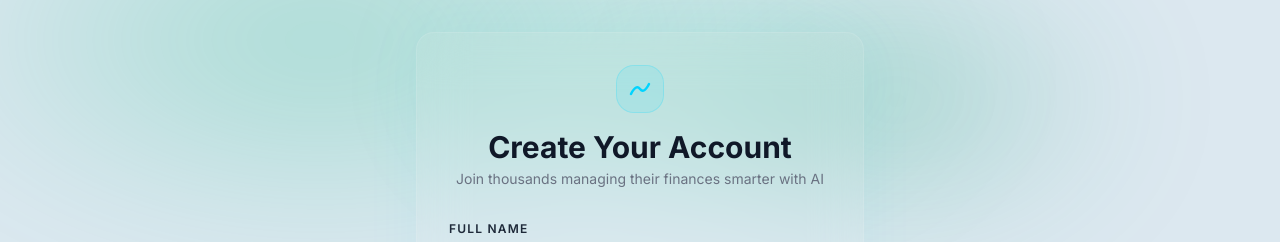
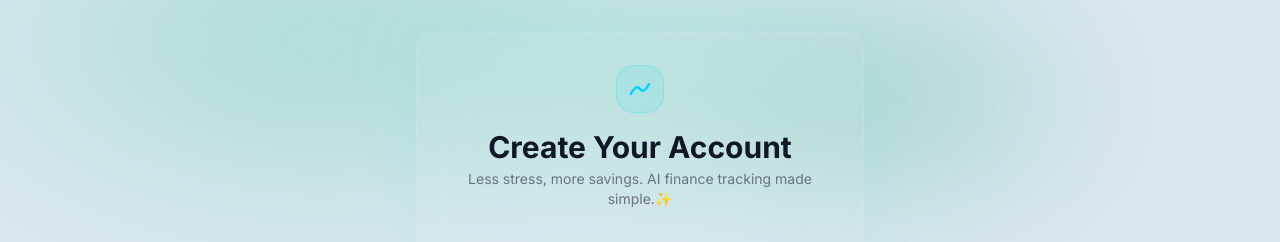
Before and after one commit to Sadab-Munshi/finflow-frontend, a Next.js app: page /signup in a window 1280 px wide. Shown: the top 242 px of the page. Built offline with nearby package versions, Linux system fonts and the light colour scheme; no server answers.

Commit message:
Update signup page description for clarity

```diff
--- a/app/(auth)/signup/page.tsx
+++ b/app/(auth)/signup/page.tsx
@@ -17,7 +17,7 @@
               </svg>
             </div>
             <h1 className="text-3xl font-bold text-gray-900">Create Your Account</h1>
-            <p className="text-gray-500 text-sm mt-1">Join thousands managing their finances smarter with AI</p>
+            <p className="text-gray-500 text-sm mt-1">Less stress, more savings. AI finance tracking made simple.✨</p>
           </div>
 
           <SignupForm />
```
